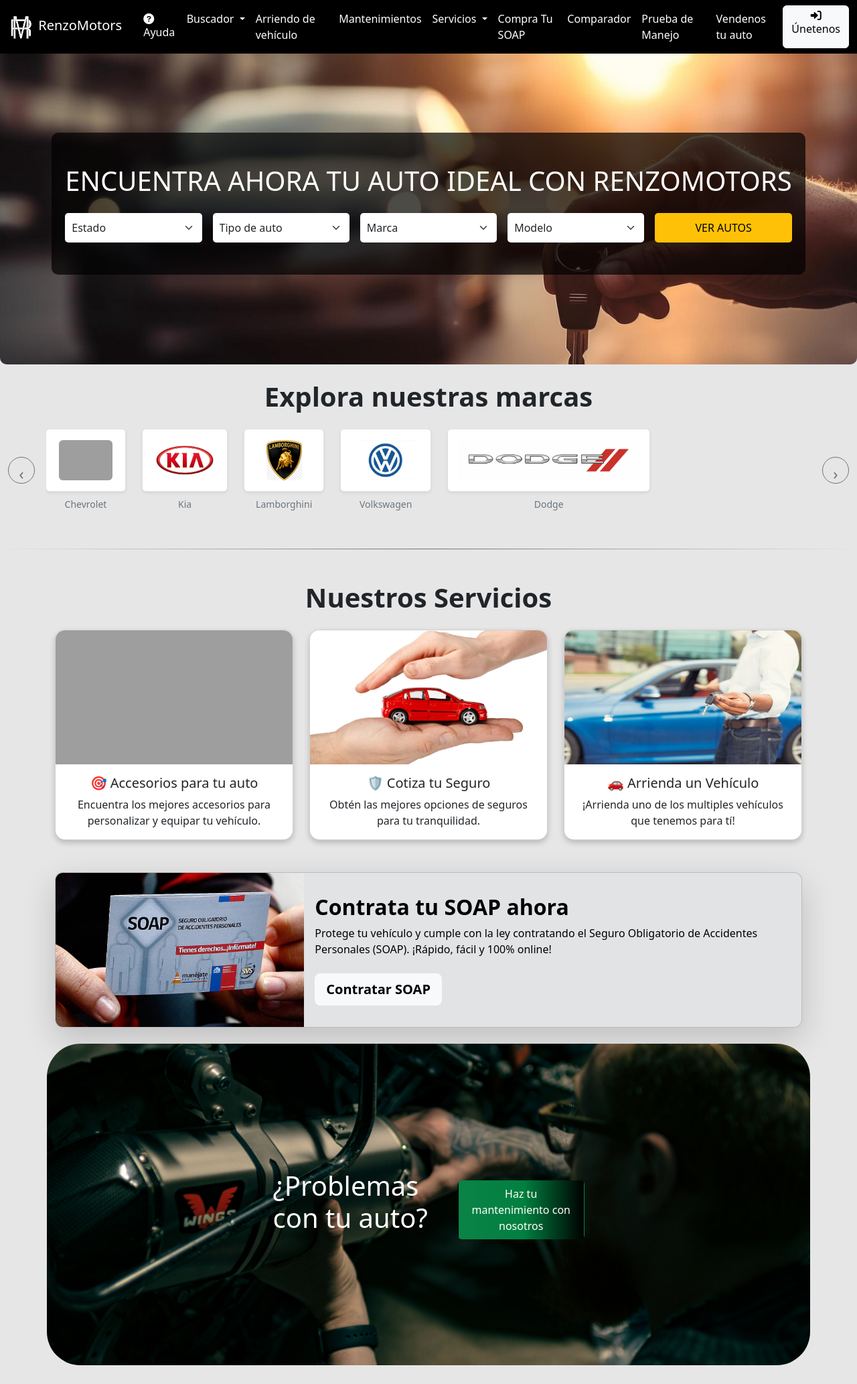
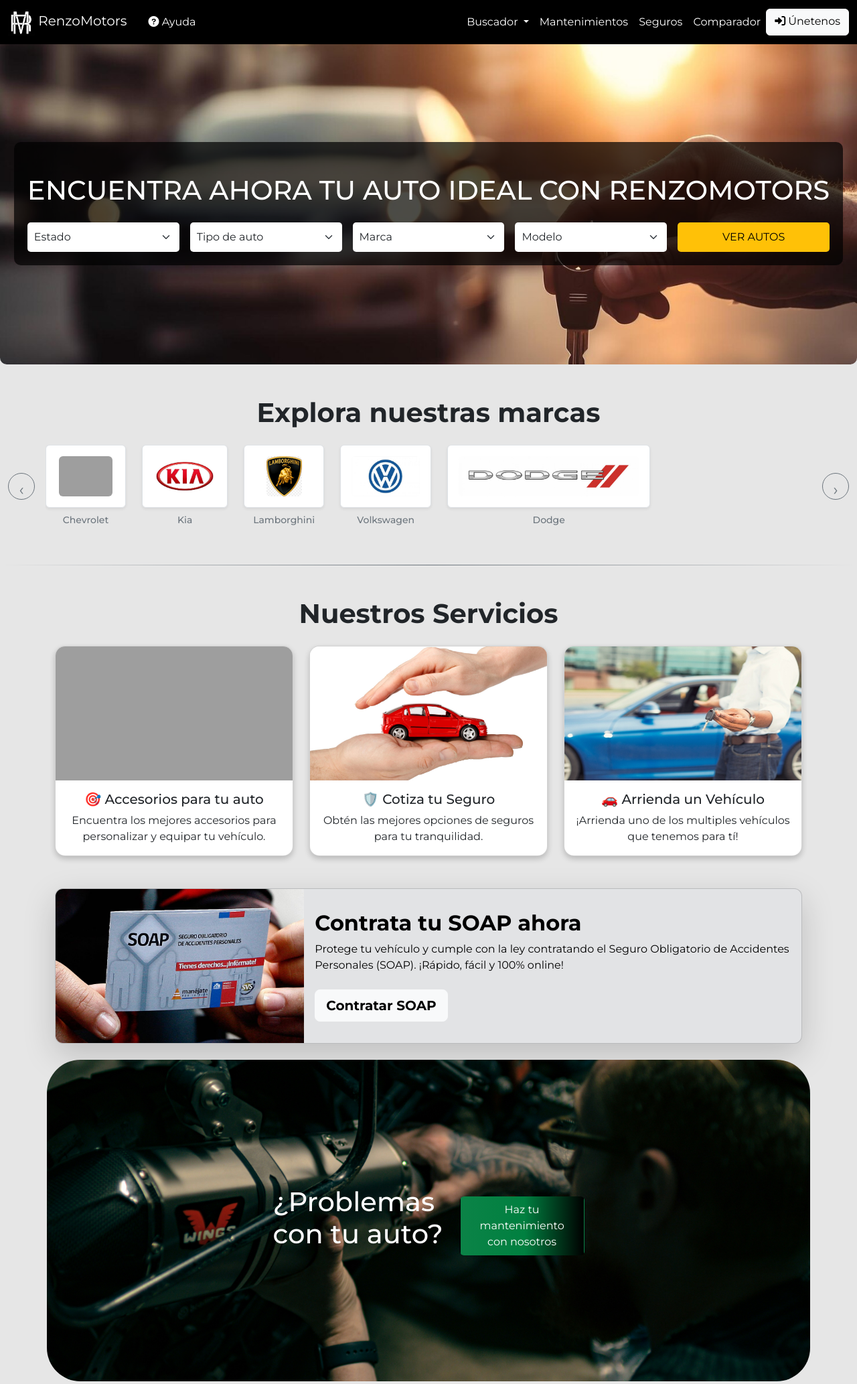
Before and after one commit to HatCliff/renzomotors, a PHP site: page /xampp/ in a window 1280 px wide. Shown: the top 2066 px of the page at 67% size. Run offline with PHP 8.4, Linux system fonts and the light colour scheme; data comes from the database, SQL or seed files in the repository; both versions use the stored data as it was after the commit; grey boxes are pictures that could not be loaded.

Commit message:
Mejoras navbar user

```diff
--- a/components/navbaruser.php
+++ b/components/navbaruser.php
@@ -5,7 +5,7 @@ if (session_status() == PHP_SESSION_NONE) {
 }
 ?>
 
-<!-- <style>
+<style>
     *{
         font-family: "Montserrat", serif;
     }
@@ -13,7 +13,7 @@ if (session_status() == PHP_SESSION_NONE) {
 
 <link rel="preconnect" href="https://fonts.googleapis.com">
 <link rel="preconnect" href="https://fonts.gstatic.com" crossorigin>
-<link href="https://fonts.googleapis.com/css2?family=Montserrat:ital,wght@0,100..900;1,100..900&display=swap" rel="stylesheet"> -->
+<link href="https://fonts.googleapis.com/css2?family=Montserrat:ital,wght@0,100..900;1,100..900&display=swap" rel="stylesheet">
 
 <nav class="navbar navbar-expand-lg navbar-dark bg-black fixed-top ">
     <div class="container-fluid">
@@ -51,60 +51,52 @@ if (session_status() == PHP_SESSION_NONE) {
 
                 <!-- Opciones principales -->
                 <li class="nav-item">
-                    <a href='<?php echo $carpetaMain; ?>pages/arriendo.php' class="nav-link active">Arriendo de
-                        vehículo</a>
+                    <a href='<?php echo $carpetaMain; ?>pages/sucursales/mantenimientos.php'
+                        class="nav-link active">Mantenimientos</a>
                 </li>
                 <li class="nav-item">
-                    <a href='<?php echo $carpetaMain; ?>pages/sucursales/mantenimientos.php'
-                        class="nav-link active">Mantenimientos</a>
+                    <a href='<?php echo $carpetaMain; ?>pages/c_seguro/seguro.php' class="nav-link active">Seguros</a>
+                </li>
 
+                <?php if (!isset($_SESSION['usuario'])) { ?>
+                    <li class="nav-item">
+                        <a href='<?php echo $carpetaMain; ?>pages/comparador.php' class="nav-link active">Comparador</a>
                     </li>
-                <li class="nav-item">
-
-
-
-
-                    <!-- Servicios agrupados -->
+                <?php } else { ?>
                     <li class="nav-item dropdown">
                         <a class="nav-link dropdown-toggle active" href="#" role="button" data-bs-toggle="dropdown"
                             aria-expanded="false">
                             Servicios
                         </a>
-                    <ul class="dropdown-menu">
-                        <li><a class="dropdown-item"
-                                href='<?php echo $carpetaMain; ?>pages/c_seguro/seguro.php'>Cotización seguro</a></li>
+                        <ul class="dropdown-menu" style="max-height : 400px;">
+                            <li><a class="dropdown-item" href='<?php echo $carpetaMain; ?>pages/arriendo.php'
+                                    class="nav-link active">Arriendo de
+                                    vehículo</a>
+                            </li>
                             <li><a class="dropdown-item"
                                     href='<?php echo $carpetaMain; ?>pages/comparador.php'>Comparador</a></li>
+                            <li><a class="dropdown-item" href='<?php echo $carpetaMain; ?>pages/soap/soap.php'
+                                    class="nav-link active">Compra Tu SOAP</a>
+                            </li>
                             <li><a class="dropdown-item"
                                     href='<?php echo $carpetaMain; ?>pages/prueba_manejo/test_manejo.php'>Prueba de
                                     Manejo</a></li>
+                            <li><a class="dropdown-item"
+                                    href='<?php echo $carpetaMain; ?>pages/solicitudes_venta/venta_vehiculos.php'>Vendenos
+                                    tu auto</a></li>
                         </ul>
                     </li>
-
-                <!-- Vende tu auto -->
-                <li class="nav-item">
-                    <a href='<?php echo $carpetaMain; ?>pages/soap/soap.php' class="nav-link active" aria-current="page">Compra Tu SOAP</a>
-                </li>
-                <li class="nav-item">
-                    <a href='<?php echo $carpetaMain; ?>pages/comparador.php' class="nav-link active" aria-current="page">Comparador</a>
-                </li>
-                <li class="nav-item">
-                    <a href='<?php echo $carpetaMain; ?>pages/prueba_manejo/test_manejo.php' class="nav-link active" aria-current="page">Prueba de Manejo</a>
-                </li>
-                <li class="nav-item">
-                    <a href='<?php echo $carpetaMain; ?>pages/solicitudes_venta/venta_vehiculos.php' class="nav-link active" aria-current="page">Vendenos tu auto</a>
-                </li>
+                <?php } ?>
                 <?php
                 if (isset($_SESSION['usuario'])) {
                     // Si el usuario ha iniciado sesión, muestra el icono de perfil y la opción de cerrar sesión
                     echo '<li class="nav-item dropdown">
-                            <a class="nav-link dropdown-toggle active" href="#" role="button" data-bs-toggle="dropdown" aria-expanded="false">
+                            <a class="nav-link dropdown-toggle active btn btn-dark" href="#" role="button" data-bs-toggle="dropdown" aria-expanded="false">
                                 <i class="fas fa-user-circle"></i> Perfil
                             </a>
                             <ul class="dropdown-menu dropdown-menu-end">
                                 <li><a class="dropdown-item" href="' . $carpetaMain . 'pages/perfil/perfil.php?accion=0">Ver Perfil</a></li>
                                 <li><a class="dropdown-item" href="' . $carpetaMain . 'pages/favoritos/favoritos.php">Ver Mis Favoritos</a></li>
-                                <li><a class="dropdown-item" href="' . $carpetaMain . 'pages/centro_ayuda.php">Ayuda</a></li>
                                 <li><a class="dropdown-item" href="' . $carpetaMain . 'pages/solicitudes_usuario.php">Ver Mis Ayuda</a></li>
                                 <li><a class="dropdown-item" href="' . $carpetaMain . 'pages/solicitudes_venta/mis_solicitudes.php">Ver Mis solicitudes</a></li>
                                 <li><a class="dropdown-item" href="' . $carpetaMain . 'auth/logout.php">Cerrar Sesión</a></li>
--- a/index.php
+++ b/index.php
@@ -186,8 +186,8 @@ $resultado_sucursales = mysqli_query($conexion, $query_sucursales);
     </style>
 </head>
 <body class="pt-5 mt-3">
-    <div class="banner">
-        <div class="overlay text-center py-5">
+    <div class="banner mb-4">
+        <div class="overlay text-center pt-5">
             <h1 class="text-white">ENCUENTRA AHORA TU AUTO IDEAL CON RENZOMOTORS</h1>
             <div class="search-container mt-4 d-flex flex-column flex-md-row justify-content-center align-items-center gap-3">
                 <select id="estado-vehiculo" class="form-select w-100 w-md-auto">
@@ -207,7 +207,7 @@ $resultado_sucursales = mysqli_query($conexion, $query_sucursales);
             </div>
         </div>
     </div>
-    <div class="container-fluid py-4">
+    <div class="container-fluid py-4 mt-4">
         <h1 class="text-center mb-4 fw-bold">Explora nuestras marcas</h1>
         <div class="d-flex align-items-center">
             <button class="btn btn-outline-secondary me-3" id="prevSlide" style="font-size: 1.5rem; border-radius: 50%; height: 40px; width: 40px;">&#8249;</button>
--- a/pages/c_seguro/seguro.php
+++ b/pages/c_seguro/seguro.php
@@ -1,5 +1,7 @@
 <?php
-session_start();
+if (session_status() == PHP_SESSION_NONE) {
+    session_start();
+}
 include('../../config/conexion.php');
 
 
--- a/pages/login.php
+++ b/pages/login.php
@@ -4,10 +4,6 @@ if (session_status() == PHP_SESSION_NONE) {
 }
 if (isset($_SESSION['usuario'])) {
     header('Location: /xampp/renzomotors/index.php');
-}
-
-if (isset($_SESSION['error'])) {
-    echo "<div class='mx-auto fcol-3 fixed-top alert alert-danger' role='alert'>Error ". $_SESSION['error_code'] . ": ". $_SESSION['error'] . "</div>";
 }
 ?>
 
--- a/pages/register.php
+++ b/pages/register.php
@@ -70,7 +70,6 @@ if (isset($_POST['submit'])) {
             min-height: 100vh;
         }
 
-        /* Contenedor que hace que la imagen y el formulario estén juntos como un solo card */
         .card-container {
             display: flex;
             flex-wrap: wrap;
```
Also changed, not shown: pages/c_seguro/contratacion_seguro.php (+10 -9 lines), pages/centro_ayuda.php (+5 -8 lines), pages/solicitud_ayuda.php (deleted, +0 -98 lines), pages/solicitudes_venta/venta_vehiculos.php (+8 -11 lines), renzo_motors.sql, src/images/for_sale.jpeg (added). Lines whose indentation alone changed are shown as unchanged.
